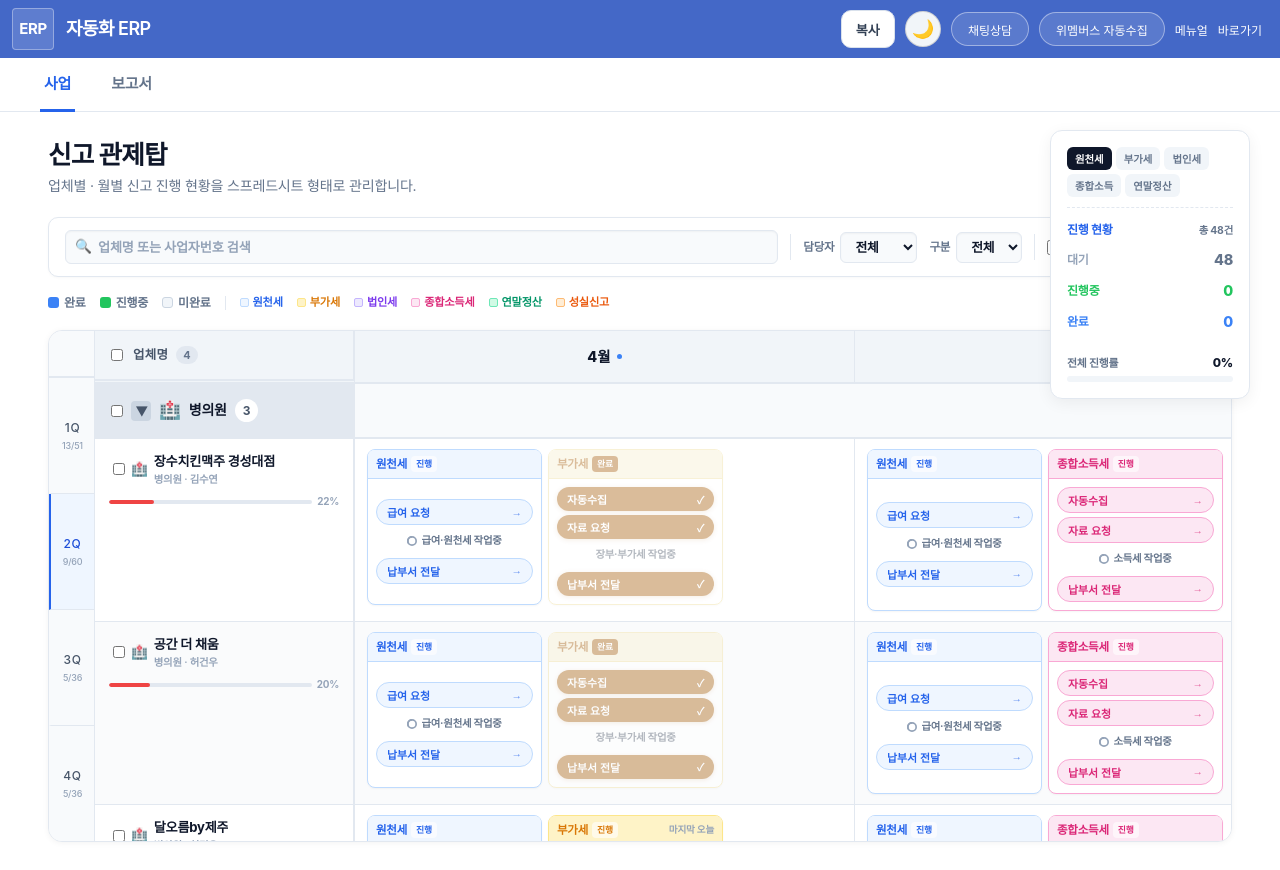
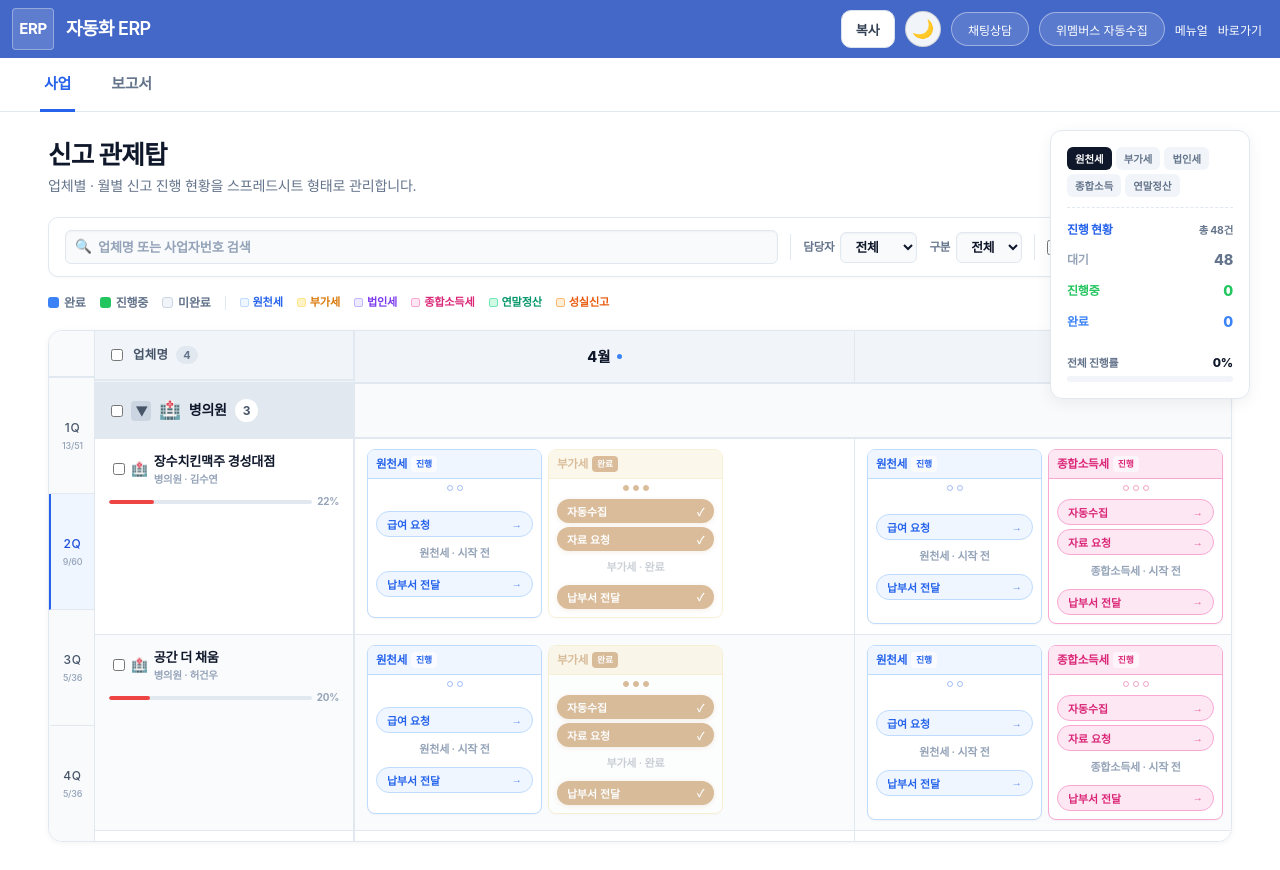
Before and after one commit to kyo1103/hgwjwk, a Next.js app: page /erp/control-tower in a window 1280 px wide. Built offline with nearby package versions, Linux system fonts and the light colour scheme; a web font is replaced by a local one.

Commit message:
feat: 관제탑 미완료 단계 직관성 개선 - 마지막 작업 + 멈춤 일수 + 미니 인디케이터

```diff
--- a/app/erp/control-tower/page.tsx
+++ b/app/erp/control-tower/page.tsx
@@ -66,13 +66,6 @@ function TaxCard({ report, onStepAction, onMockConfirm, onViewHistory, reportMon
   const step2 = stepsLength > 2 ? report.steps[1] : null;
   const step3 = report.steps[stepsLength - 1];
 
-  let labelText = `${report.taxType} 작업중`;
-  if (report.taxType === "원천세") labelText = "급여·원천세 작업중";
-  else if (report.taxType === "법인세") labelText = "결산·세무조정 작업중";
-  else if (report.taxType === "종합소득세") labelText = "소득세 작업중";
-  else if (report.taxType === "연말정산") labelText = "정산작업중";
-  else if (report.taxType === "부가세") labelText = "장부·부가세 작업중";
-
   const handleAction = (label: string, done: boolean, sIdx: number) => {
     if (done) return;
     onStepAction(sIdx, "complete");
@@ -101,15 +94,52 @@ function TaxCard({ report, onStepAction, onMockConfirm, onViewHistory, reportMon
     daysToDeadline = Math.floor((deadline.getTime() - today.getTime()) / (1000 * 60 * 60 * 24));
   }
 
-  // 마지막 작업일 계산
+  // 마지막 작업일 계산 및 라벨 설정
   let lastWorkTimestamp: number | null = null;
+  let lastExecutor: string | null = null;
+  let lastStepLabel: string | null = null;
+
   report.steps.forEach(s => {
+    let sLastTs: number | null = null;
+    let sLastExec: string | null = null;
     s.executionHistory?.forEach(h => {
       const ts = new Date(h.timestamp).getTime();
-      if (!lastWorkTimestamp || ts > lastWorkTimestamp) lastWorkTimestamp = ts;
+      if (!sLastTs || ts > sLastTs) {
+        sLastTs = ts;
+        sLastExec = h.executor;
+      }
     });
+
+    if (sLastTs && (!lastWorkTimestamp || sLastTs > lastWorkTimestamp)) {
+      lastWorkTimestamp = sLastTs;
+      lastExecutor = sLastExec;
+      lastStepLabel = s.label;
+    }
   });
+
   const daysSinceLastWork = lastWorkTimestamp ? Math.floor((Date.now() - lastWorkTimestamp) / (1000 * 60 * 60 * 24)) : null;
+
+  const nextStep = report.steps.find(s => s.status !== "done");
+  const nextStepLabel = nextStep ? nextStep.label : null;
+
+  let labelText = "";
+  if (isAllDone) {
+    labelText = `${report.taxType} · 완료`;
+  } else if (!lastStepLabel) {
+    labelText = `${report.taxType} · 시작 전`;
+  } else {
+    labelText = `${report.taxType} · ${lastStepLabel} 완료`;
+  }
+
+  let tooltip = "";
+  if (isAllDone) {
+    tooltip = "모든 작업이 완료되었습니다.";
+  } else if (!lastStepLabel) {
+    tooltip = `다음 단계: ${nextStepLabel}`;
+  } else {
+    const dayStr = daysSinceLastWork === 0 ? "오늘" : daysSinceLastWork === 1 ? "어제" : `${daysSinceLastWork}일 전`;
+    tooltip = `마지막 작업: ${lastStepLabel} (${dayStr}${lastExecutor ? `, ${lastExecutor}` : ""})\n다음 단계: ${nextStepLabel}`;
+  }
 
   // 스타일 결정
   let wrapperStyle: React.CSSProperties = {
@@ -151,13 +181,42 @@ function TaxCard({ report, onStepAction, onMockConfirm, onViewHistory, reportMon
       }
     }
 
-    if (daysSinceLastWork !== null && daysSinceLastWork >= 7) {
-      warningBadge = <span style={{ fontSize: "0.55rem", fontWeight: 800, color: "#b45309", background: "rgba(255, 200, 0, 0.15)", padding: "1px 5px", borderRadius: 4 }}>7일 멈춤</span>;
-    } else if (daysSinceLastWork !== null) {
-      const dayText = daysSinceLastWork === 0 ? "오늘" : `${daysSinceLastWork}일 전`;
-      headerRightElem = <span style={{ fontSize: "0.6rem", color: "#94a3b8", fontWeight: 600 }}>마지막 {dayText}</span>;
+    if (daysSinceLastWork !== null) {
+      let dayText = `${daysSinceLastWork}일 전`;
+      if (daysSinceLastWork === 0) dayText = "오늘";
+      else if (daysSinceLastWork === 1) dayText = "어제";
+
+      let color = "#94a3b8";
+      let icon = "";
+
+      if (daysSinceLastWork >= 14) {
+        color = "#ef4444";
+        icon = "⚠️ ";
+      } else if (daysSinceLastWork >= 7) {
+        color = "#f59e0b";
+        warningBadge = <span style={{ fontSize: "0.55rem", fontWeight: 800, color: "#b45309", background: "rgba(255, 200, 0, 0.15)", padding: "1px 5px", borderRadius: 4 }}>7일 멈춤</span>;
+      }
+
+      headerRightElem = (
+        <span style={{ fontSize: "0.6rem", color, fontWeight: 700 }}>
+          {icon}{daysSinceLastWork === 0 || daysSinceLastWork === 1 ? dayText : `${dayText}`}
+        </span>
+      );
     }
   }
+
+  const indicatorElem = (
+    <div style={{ display: "flex", gap: 4, padding: "6px 8px 0 8px", justifyContent: "center" }}>
+      {report.steps.map((s, i) => (
+        <div key={i} style={{
+          width: 6, height: 6, borderRadius: "50%",
+          background: s.status === "done" ? tc.text : "transparent",
+          border: `1px solid ${tc.text}`,
+          opacity: s.status === "done" ? 1 : 0.4
+        }} />
+      ))}
+    </div>
+  );
 
   const PillButton = ({ step, idx }: { step: ReportStep, idx: number }) => {
     const done = step.status === "done";
@@ -255,6 +314,7 @@ function TaxCard({ report, onStepAction, onMockConfirm, onViewHistory, reportMon
   return (
     <div
       style={wrapperStyle}
+      title={tooltip}
       onMouseEnter={() => setIsHovered(true)}
       onMouseLeave={() => setIsHovered(false)}
     >
@@ -271,17 +331,19 @@ function TaxCard({ report, onStepAction, onMockConfirm, onViewHistory, reportMon
         {headerRightElem}
       </div>
 
+      {indicatorElem}
+
       <div style={{ padding: "8px", display: "flex", flexDirection: "column", gap: 4, flex: 1, justifyContent: "center" }}>
 
         <PillButton step={step1} idx={0} />
         {step2 && <PillButton step={step2} idx={1} />}
 
         <div style={{
-          textAlign: "center", fontSize: "0.65rem", fontWeight: 700, color: "#64748b",
+          textAlign: "center", fontSize: "11px", fontWeight: 600, color: "#94a3b8",
           display: "flex", justifyContent: "center", alignItems: "center", gap: 4,
           padding: "4px 0"
         }}>
-          {!isAllDone && (
+          {!isAllDone && lastStepLabel && (
             <svg style={{ animation: "spin 2s linear infinite", width: 10, height: 10, color: "#94a3b8" }} fill="none" viewBox="0 0 24 24">
               <circle cx="12" cy="12" r="10" stroke="currentColor" strokeWidth="4" className="opacity-25"></circle>
               <path fill="currentColor" d="M4 12a8 8 0 018-8V0C5.373 0 0 5.373 0 12h4zm2 5.291A7.962 7.962 0 014 12H0c0 3.042 1.135 5.824 3 7.938l3-2.647z" className="opacity-75"></path>
```
